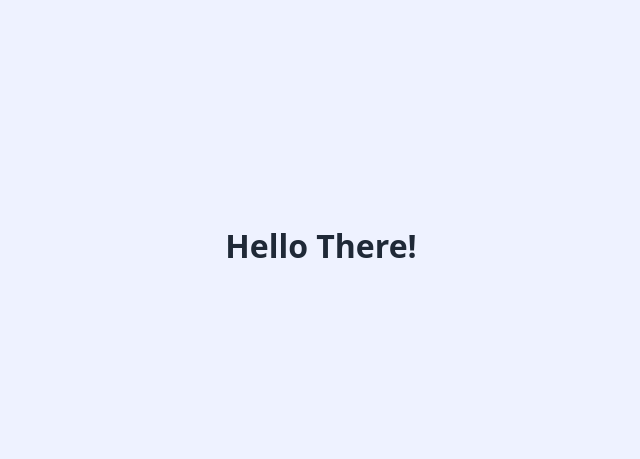
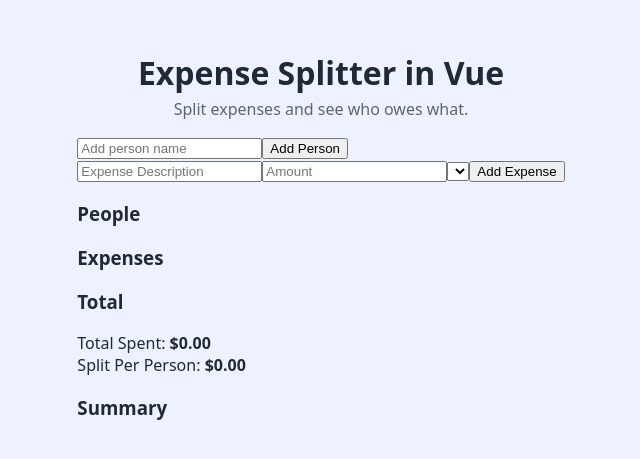
Before and after one commit to beemtz0715-max/Expense-Splitter-Vue, a Vue app in the folder expense-splitter-vue/: page / in a window 1280 px wide. Shown: the part 155-614 px from the top of the page, without its empty margins (319-959 px from the left). Built offline with nearby package versions, Linux system fonts and the light colour scheme.

Commit message:
added header

```diff
--- a/expense-splitter-vue/src/App.vue
+++ b/expense-splitter-vue/src/App.vue
@@ -1,8 +1,47 @@
 <script setup>
+import { h } from 'vue';
+import Header from './components/Header.vue'
+
 </script>
 
 <template>
-  <h1>Hello There!</h1>
+<Header />
+<main class="card">
+        <form id="personForm" class="rowForm">
+            <input id="personInput" type="text" placeholder="Add person name"/>
+            <button>Add Person</button>
+        </form>
+
+        <form id="expenseForm" class="rowForm">
+            <input id="descInput" type="text" placeholder="Expense Description" />
+            <input id="amountInput" type="number" placeholder="Amount" />
+            <select id="paidBySelect"></select>
+            <button>Add Expense</button>
+        </form>
+
+        <section>
+            <h3>People</h3>
+            <ul id="peopleList" class="list"></ul>
+        </section>
+
+        <section>
+            <h3>Expenses</h3>
+            <ul id="expenseList" class="list"></ul>
+        </section>
+
+        <section>
+            <h3>Total</h3>
+            <p>
+                Total Spent: <strong id="totalSpent">$0.00</strong><br/>
+                Split Per Person: <strong id="splitAmount">$0.00</strong>
+            </p>
+        </section>
+
+        <section class="summary">
+            <h3>Summary</h3>
+            <ul id="summaryList" class="list"></ul>
+        </section>
+    </main>
 </template>
 
 <style scoped>
```
